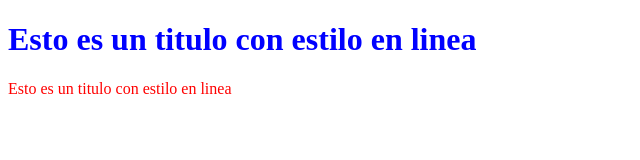
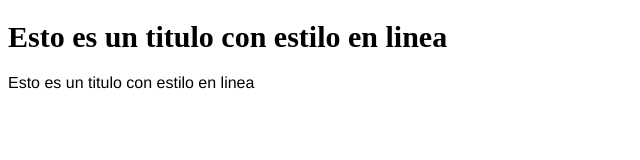
Before and after one commit to lmelendez2/modulo-8, a plain HTML site: page index.html in a window 1280 px wide. Shown: the whole page, without its empty margins (0-640 px from the left). Drawn offline with Linux system fonts and the light colour scheme.

Commit message:
estilos en linea

```diff
--- /dev/null
+++ b/estilo.css
@@ -0,0 +1,8 @@
+h1{
+    color: blueviolet(220,5,120);
+    font-size: 30px
+}
+p{
+    color: blue(2,198,71);
+    font-family: 'Franklin Gothic Medium', 'Arial Narrow', Arial, sans-serif;
+}
--- a/index.html
+++ b/index.html
@@ -2,9 +2,10 @@
 <html>
     <head>
         <title>Estilo en linea</title>
+        <link rel="stylesheet" href="estilo.css"/>
     </head>
     <body>
-        <h1 style="color: blue; front-size: 14px;">Esto es un titulo con estilo en linea</h1>
-        <p style="color:red; front-family:Arial,helvetica, sans-serif;">Esto es un titulo con estilo en linea</p>
+        <h1>Esto es un titulo con estilo en linea</h1>
+        <p>Esto es un titulo con estilo en linea</p>
     </body>
 </html>
```
